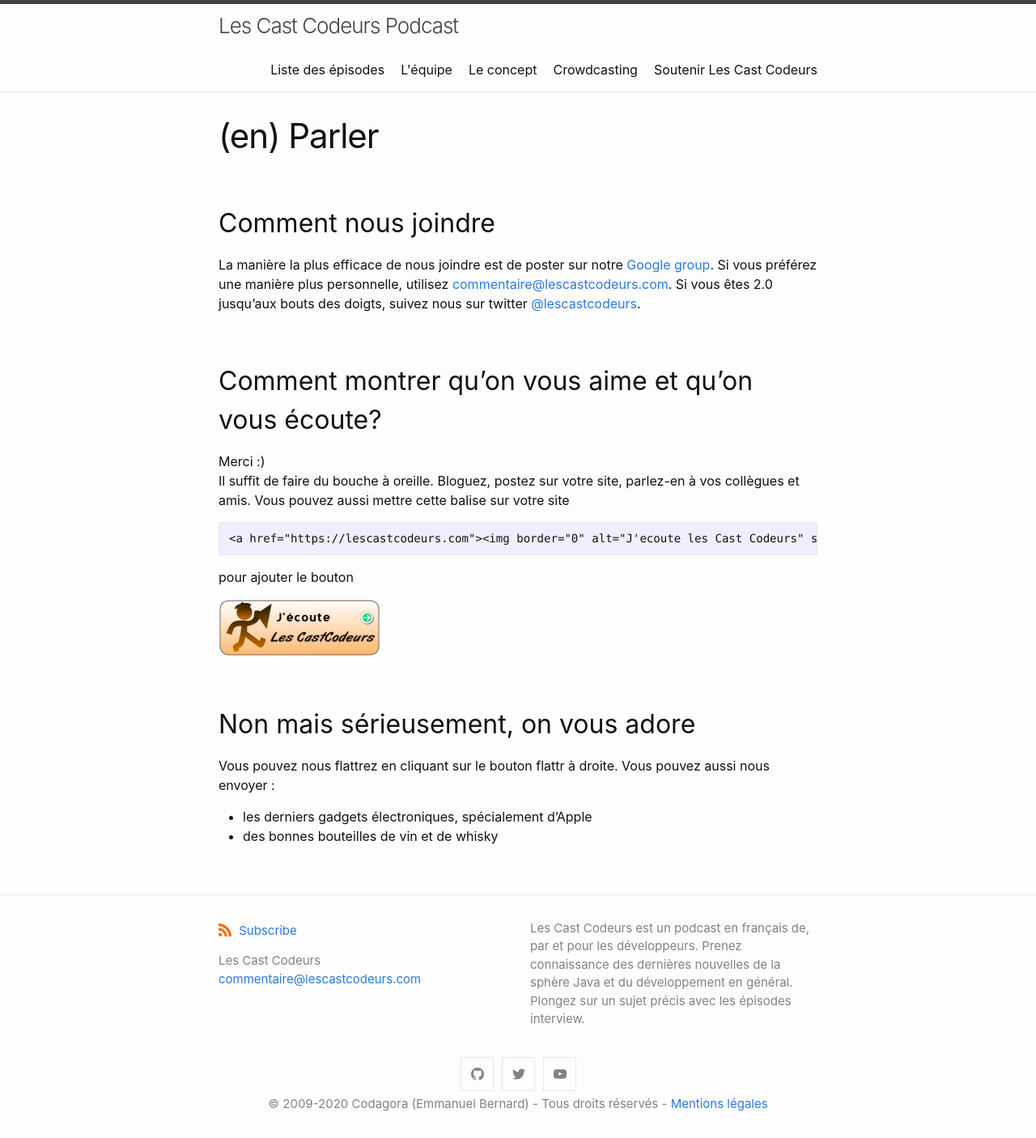
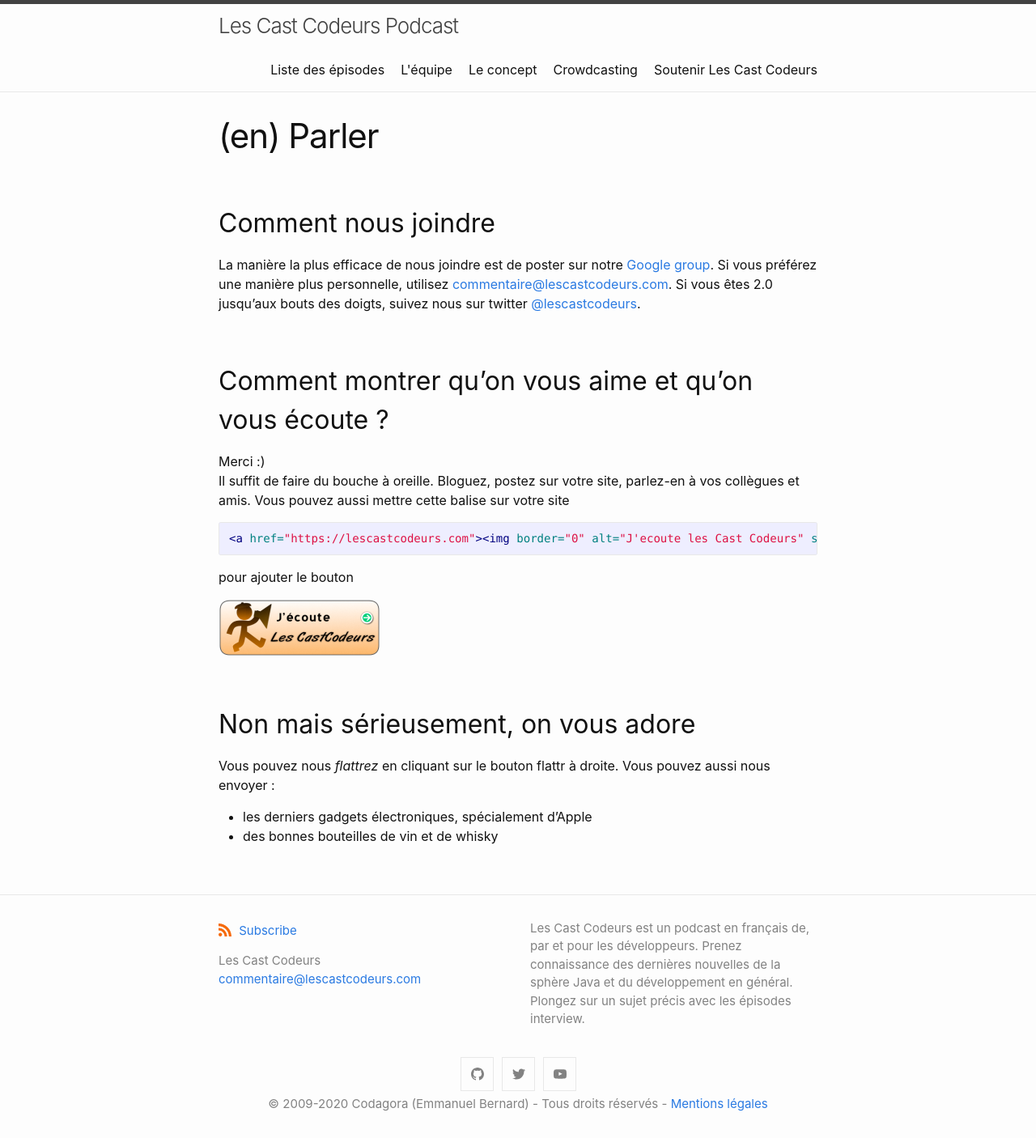
Before and after one commit to lescastcodeurs/lescastcodeurs.com, a Jekyll site: the page built from parler.md, in a window 1280 px wide. Shown: the whole page at 81% size. Built offline with Jekyll 4.4.1, drawn with Linux system fonts in a browser that asks for light colours.

Commit message:
Revue de la page '(en) Parler'
Modifications mineures.

```diff
--- a/parler.md
+++ b/parler.md
@@ -13,21 +13,23 @@ Si vous êtes 2.0 jusqu’aux bouts des doigts, suivez nous sur twitter [@lescas
 [email]: mailto:commentaire@lescastcodeurs.com
 [twitter]: https://twitter.com/lescastcodeurs
 
-## Comment montrer qu’on vous aime et qu’on vous écoute?
+## Comment montrer qu’on vous aime et qu’on vous écoute ?
 
 Merci :)
 Il suffit de faire du bouche à oreille. Bloguez, postez sur votre site, parlez-en à vos collègues et amis.
 Vous pouvez aussi mettre cette balise sur votre site
 
-    <a href="https://lescastcodeurs.com"><img border="0" alt="J'ecoute les Cast Codeurs" src="https://lescastcodeurs.com/images/promo/jecoute_les_castcodeurs_200px.png" /></a>
+{% highlight html %}
+<a href="https://lescastcodeurs.com"><img border="0" alt="J'ecoute les Cast Codeurs" src="https://lescastcodeurs.com/images/promo/jecoute_les_castcodeurs_200px.png" /></a>
+{% endhighlight %}
 
 pour ajouter le bouton
 
-<a href="https://lescastcodeurs.com"><img border="0" alt="J'ecoute les Cast Codeurs" src="/images/promo/jecoute_les_castcodeurs_200px.png" /></a>
+<a href="https://lescastcodeurs.com"><img border="0" alt="J'ecoute les Cast Codeurs" src="https://lescastcodeurs.com/images/promo/jecoute_les_castcodeurs_200px.png" /></a>
 
 ## Non mais sérieusement, on vous adore
 
-Vous pouvez nous flattrez en cliquant sur le bouton flattr à droite. Vous pouvez aussi nous envoyer :
+Vous pouvez nous _flattrez_ en cliquant sur le bouton flattr à droite. Vous pouvez aussi nous envoyer :
 
 - les derniers gadgets électroniques, spécialement d'Apple
 - des bonnes bouteilles de vin et de whisky
```
